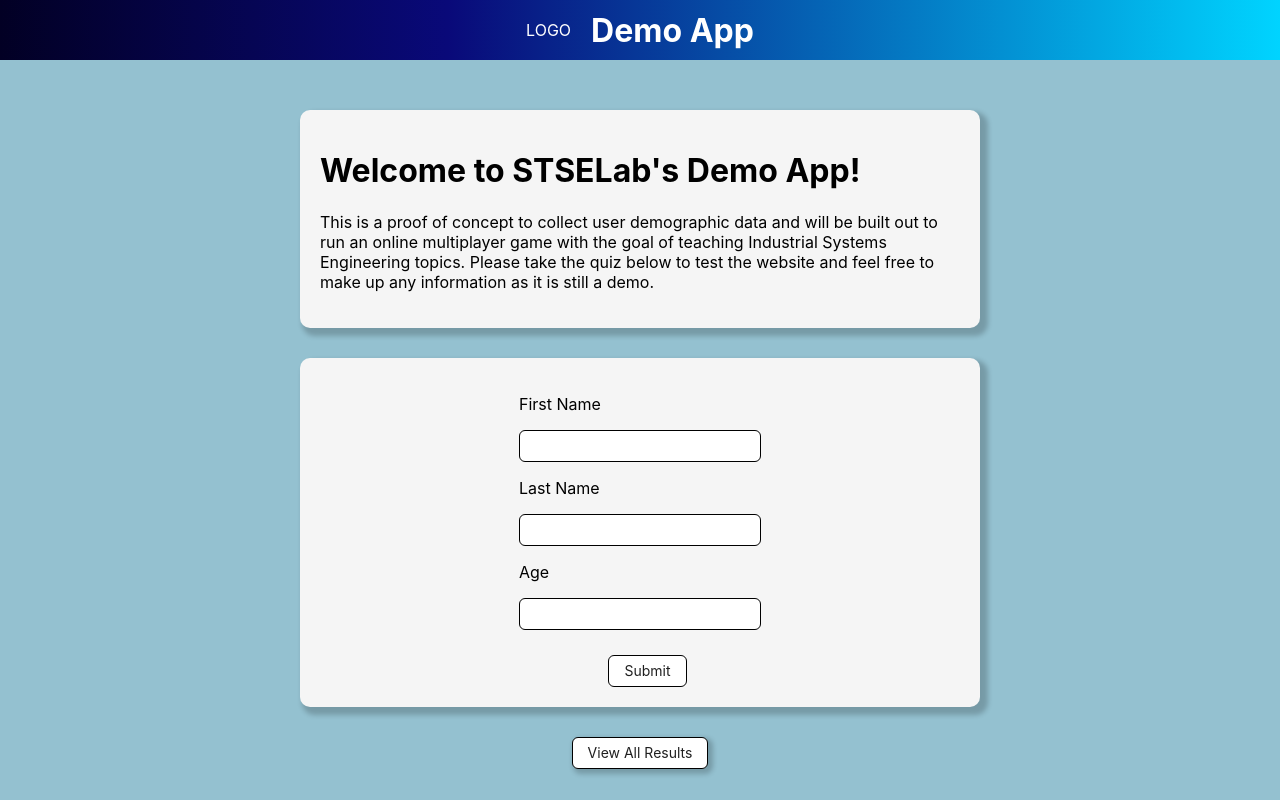
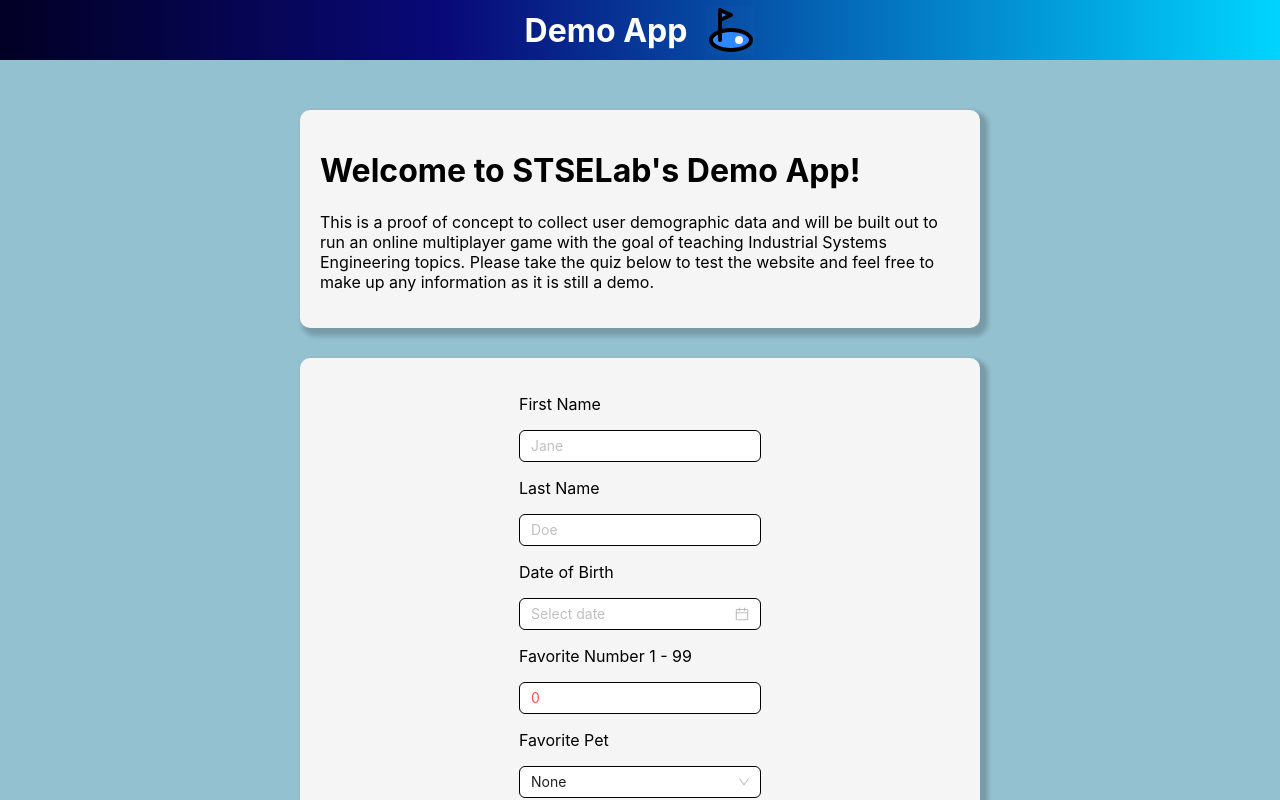
Before and after one commit to jacobwconklin/stselab-game-frontend, a React (Create React App) app: page / in a window 1280 px wide. Both pictures are taken after a click on the button "Begin Form". Shown: the top 800 px of the page. Built offline with nearby package versions, Linux system fonts and the light colour scheme.

Commit message:
Form is wired up to local backend, results page works and inputs are uniform

```diff
--- a/src/Navigation/NavHeader.scss
+++ b/src/Navigation/NavHeader.scss
@@ -8,7 +8,7 @@
     height: 60px;
     align-items: center;
     background: linear-gradient(90deg, rgba(2,0,36,1) 0%, rgba(9,9,121,1) 35%, rgba(0,212,255,1) 100%);
-    color: white
+    color: white;
 }
 
 .NavHeader > * {
--- a/src/Navigation/NavHeader.tsx
+++ b/src/Navigation/NavHeader.tsx
@@ -1,5 +1,6 @@
 import { useNavigate } from 'react-router-dom';
 import './NavHeader.scss';
+import golfLogo from '../Assets/golf-course-blue.svg';
 
 // NavHeader
 const NavHeader = (props: any) => {
@@ -8,8 +9,8 @@ const NavHeader = (props: any) => {
 
     return (
         <div className='NavHeader'>
-            <p>LOGO</p>
             <h1 className='Title' onClick={() => navigate('/')}>Demo App</h1>
+            <img className='HeaderLogo' src={golfLogo} alt='Golf Hole' />
         </div>
     )
 }
--- a/src/Pages/DemographicForm.scss
+++ b/src/Pages/DemographicForm.scss
@@ -25,5 +25,26 @@
             justify-content: center;
             margin: 25px 0px 0px 15px;
         }
+
+        .ant-input-number, .ant-picker {
+            width: 100%;
+            border: 1px solid black;
+        }
+
+        .ant-select {
+            width: 100%;
+        }
+
+        .ant-select-selector {
+            border: 1px solid black;
+        }
+
+        .ant-color-picker-trigger {
+            width: 100%;
+            border: 1px solid black;
+            &:hover {
+                border: 1px solid rgb(14, 131, 255);
+            }
+        }
     }
 }
--- a/src/Pages/DemographicForm.tsx
+++ b/src/Pages/DemographicForm.tsx
@@ -1,16 +1,38 @@
-import { Button, Input } from 'antd';
+import { Button, ColorPicker, DatePicker, Input, InputNumber, Select } from 'antd';
 import './DemographicForm.scss';
 import { useState } from 'react';
+import { postRequest } from '../Utils/Api';
+import { UserInformation } from '../Utils/Types';
 
 // DemographicForm
 const DemographicForm = (props: any) => {
 
     const [isSuccesfullySubmitted, setIsSuccesfullySubmitted] = useState(false);
+    const [firstName, setFirstName] = useState('');
+    const [lastName, setLastName] = useState('');
+    const [birthDate, setBirthDate] = useState('');
+    const [num, setNum] = useState<string | number | null>(0);
+    const [pet, setPet] = useState('None');
+    const [color, setColor] = useState('#FFFFFF');
 
-    const submit = () => {
+    const submit = async () => {
         // if successful give a happy message, else let them know after an error from the backend
         try {
-
+            const newUser: UserInformation = {
+                firstName,
+                lastName,
+                num: num ? parseInt(num.toString()) : 0,
+                birthDate,
+                pet,
+                color
+            }
+            const submitResult = await postRequest('submitform', JSON.stringify({...newUser}))
+            if (submitResult.success) {
+                setIsSuccesfullySubmitted(true);
+            } else {
+                alert("Failed to submit form.");
+                console.log(submitResult)
+            }
         } catch (error) {
             alert("Unable to submit form received the following error: " + (error as Error).message);
         }
@@ -18,6 +40,12 @@ const DemographicForm = (props: any) => {
 
     return (
         <div className='DemographicForm'>
+
+            {/* example hitting backend successfully
+             <Button onClick={async () => {
+                const count = await getRequest('addcount');
+                alert("Count is: " + count.count);
+            }}></Button> */}
             {
                 isSuccesfullySubmitted ?
                 <div className='SuccessfulSubmit'>
@@ -27,15 +55,75 @@ const DemographicForm = (props: any) => {
                 :
                 <div className='InputForm'>
                     <p>First Name</p>
-                    <Input />
+                    <Input
+                        placeholder='Jane'
+                        maxLength={20}
+                        value={firstName}
+                        onChange={(event) => {
+                            setFirstName(event.target.value && event.target.value.length > 20 ? event.target.value.substring(0, 20) : event.target.value);
+                        }}
+                    />
                     <p>Last Name</p>
-                    <Input />
-                    <p>Age</p>
-                    <Input type='number' />
+                    <Input
+                        placeholder='Doe'
+                        maxLength={20}
+                        value={lastName}
+                        onChange={(event) => {
+                            setLastName(event.target.value && event.target.value.length > 20 ? event.target.value.substring(0, 20) : event.target.value);
+                        }}
+                    />
+                    <p>Date of Birth</p>
+                    <DatePicker
+                        onChange={(date, dateString) => {
+                            setBirthDate(dateString);
+                        }}
+                    />
+                    <p>Favorite Number 1 - 99</p>
+                    <InputNumber
+                        min={1}
+                        max={99}
+                        value={num}
+                        onChange={setNum}
+                    />
+                    <p>Favorite Pet</p>
+                    <Select
+                        defaultValue="None"
+                        options={[
+                            {value: 'None', label: 'None'},
+                            {value: 'Dog', label: 'Dog'},
+                            {value: 'Cat', label: 'Cat'},
+                            {value: 'Fish', label: 'Fish'},
+                            {value: 'Bird', label: 'Bird'},
+                            {value: 'Other', label: 'Other'},
+                        ]}
+                        onChange={(newValue) => {
+                            setPet(newValue);
+                        }}
+                    />
+                    <p>Favorite Color</p>
+                    <ColorPicker
+                        showText
+                        disabledAlpha
+                        defaultValue={'#FFFFFF'}
+                        onChange={(value, hex) => {
+                            setColor(hex);
+                        }}
+                    />
+                    {/* could assign users random scores <div className='ScoreMaker'>
+                        <div className='ScoreDisplay'>
+                            Score: {score}
+                        </div>
+                        <Button>
+                            Get Random Score
+                        </Button>
+                        <div className='DiceResult'>
+
+                        </div>
+                    </div> */}
                     <br>
                     </br>
                     <div className='ButtonHolder'>
-                        <Button onClick={submit}>Submit</Button>
+                        <Button disabled={!firstName || !lastName || !num || !birthDate } onClick={submit}>Submit</Button>
                     </div>
                 </div>
             }
--- a/src/Pages/Home/Home.scss
+++ b/src/Pages/Home/Home.scss
@@ -6,6 +6,7 @@
     left: 0px;
     right: 0px;
     min-height: fit-content;
+    min-width: fit-content;
     background-color: rgb(148, 193, 208);
 
     .Contents {
@@ -17,6 +18,7 @@
 
         .WelcomeCard {
             width: 50%;
+            min-width: 250px;
             background-color: whitesmoke;
             border-radius: 10px;
             box-shadow: 5px 5px 5px 3px rgba(0, 0, 0, 0.2);
--- a/src/Pages/Results/Results.scss
+++ b/src/Pages/Results/Results.scss
@@ -4,8 +4,32 @@
     bottom: 0px;
     left: 0px;
     right: 0px;
+    min-width: fit-content;
 
     background-color: rgb(148, 193, 208);
 
     padding: 50px;
+
+    .GridHeader {
+        min-width: 450px;
+        padding: 5px 15px 5px 15px;
+        display: grid;
+        grid-template-columns: 15% 15% 15% 15% 15% 15%;
+        column-gap: 10px;
+        border: 4px solid black;
+        background-color: whitesmoke;
+    }
+
+    .UserResult {
+        min-width: 450px;
+        padding: 5px 15px 5px 15px;
+        display: grid;
+        grid-template-columns: 15% 15% 15% 15% 15% 15%;
+        column-gap: 10px;
+        background-color: whitesmoke;
+
+        p {
+            word-wrap: break-word;
+        }
+    }
 }
--- a/src/Pages/Results/Results.tsx
+++ b/src/Pages/Results/Results.tsx
@@ -1,21 +1,53 @@
 import { useEffect, useState } from 'react';
 import './Results.scss';
+import { getRequest } from '../../Utils/Api';
+// import { UserInformation } from '../../Utils/Types';
 
 // Results
 const Results = (props: any) => {
 
-    const [allResults, setAllResults] = useState([]);
+    const [allResults, setAllResults] = useState<[any] | []>([]);
 
     useEffect(() => {
         // Pull all results from server
+        const getResults = async () => {
+            try {
+                const response = await getRequest('allusers');
+                console.log(response);
+                setAllResults(response.users);
+            } catch (error) {
+                console.log("Error pulling all resulsts: ", error);
+            }
+        }
+        getResults();
     }, []);
 
     return (
         <div className='Results'>
             <h2>All results obtained so far are as follows:</h2>
-
             {
-
+                allResults && allResults.length > 0 &&
+                <div className='GridHeader'>
+                    <p onClick={() => {setAllResults(results => results.sort((a, b) => a.id - b.id))}}>Number</p>
+                    <p onClick={() => {setAllResults(results => results.sort((a, b) => a.firstName - b.firstName))}}>First Name</p>
+                    <p onClick={() => {setAllResults(results => results.sort((a, b) => a.lastName - b.lastName))}}>Last Name</p>
+                    <p onClick={() => {setAllResults(results => results.sort((a, b) => a.birthDate - b.birthDate))}}>Birth Date</p>
+                    <p onClick={() => {setAllResults(results => results.sort((a, b) => a.num - b.num))}}>Favorite Number</p>
+                    <p>Favorite Pet</p>
+                </div>
+            }
+            {
+                allResults && allResults.length > 0 &&
+                allResults.map((result: any, index: number) => (
+                    <div className='UserResult' style={{border: `4px solid ${result.color}`}}>
+                        <p>{result.id}</p>
+                        <p>{result.firstName}</p>
+                        <p>{result.lastName}</p>
+                        <p>{result.birthDate}</p>
+                        <p>{result.num}</p>
+                        <p>{result.pet}</p>
+                    </div>
+                ))
             }
         </div>
     )
--- /dev/null
+++ b/src/Utils/Api.ts
@@ -0,0 +1,27 @@
+// Handle communications to outside applications here such as the backend and potentially R script.
+export const getBackendUrl = () => {
+    // TODO this will handle automatically switching to the deployed backend in a production environment.
+    // for now it just returns the locally run back end url
+    return 'http://127.0.0.1:5000/';
+}
+
+// generic use for get requests to backend without query parameters
+export const getRequest = async (endpoint: string) => {
+    const response = await fetch(getBackendUrl() + endpoint);
+    const data = await response.json();
+    return data;
+}
+
+// generic use for post requests to backend with JSON payload
+export const postRequest = async (endpoint: string, payload: string) => {
+    const response = await fetch(getBackendUrl() + endpoint, {
+        method: 'POST',
+        headers: {
+            'Accept': '*/*',
+            'Content-Type': 'application/json'
+        },
+        body: payload
+    });
+    const data = await response.json();
+    return data;
+}
```
Also changed, not shown: src/Utils/Types.ts (+6 -3 lines), src/Assets/golf-course-blue.svg (added), 1 other file (tests, documents, lock files or other folders).
